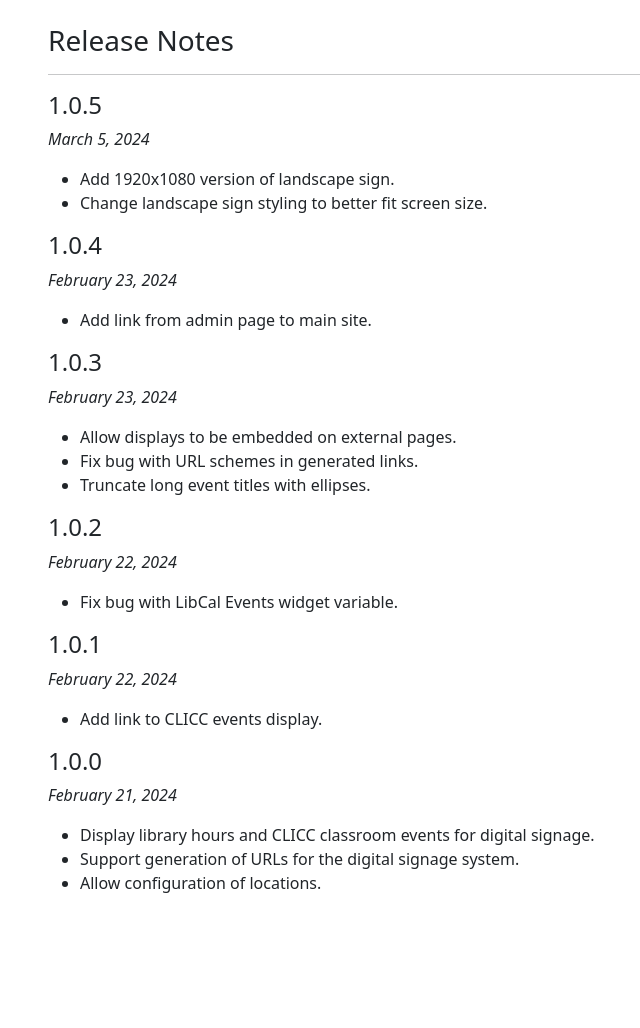
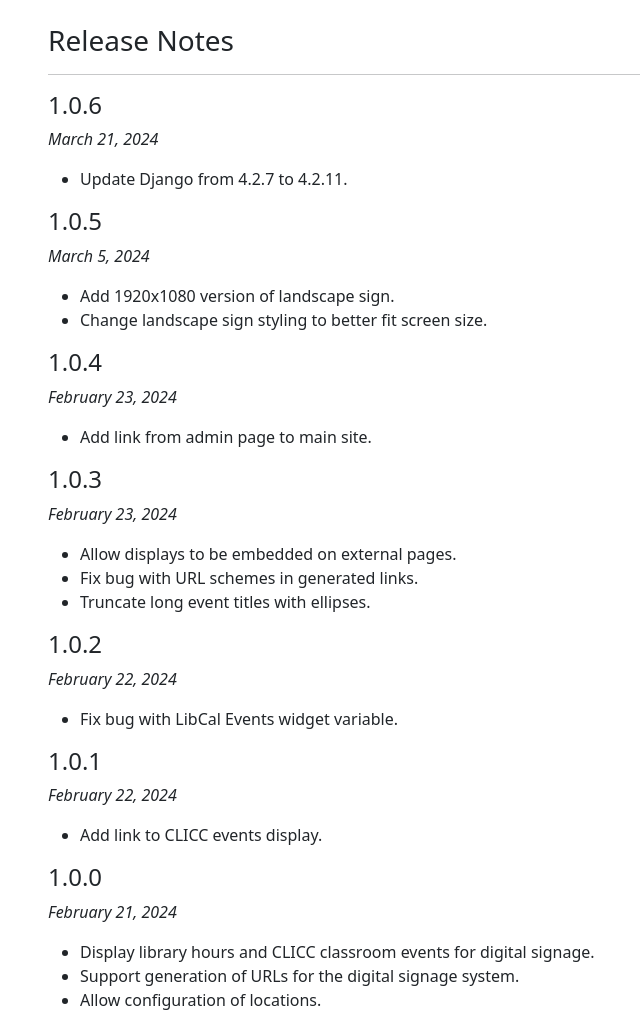
Before and after one commit to UCLALibrary/digital-signage-hours, a Django app: page /release_notes/ in a window 1280 px wide. Shown: the part 46-1074 px from the top of the page, without its empty margins (34-674 px from the left). Before the commit the page ends 939 px from the top, so only its background shows below. Run offline with Django 4.2, Linux system fonts and the light colour scheme; the visitor is signed in with stand-in values (Sample User, id 1); parts of the project's set-up code (start-up, migrations or seed data) failed here and were passed over; some libraries are stand-ins or nearby versions.

Commit message:
SYS-1548: update django (#14)

```diff
--- a/charts/prod-signage-values.yaml
+++ b/charts/prod-signage-values.yaml
@@ -6,7 +6,7 @@ replicaCount: 1
 
 image:
   repository: uclalibrary/digital-signage-hours
-  tag: v1.0.5
+  tag: v1.0.6
   pullPolicy: Always
 
 nameOverride: ""
--- a/requirements.txt
+++ b/requirements.txt
@@ -1,4 +1,4 @@
-Django==4.2.7
+Django==4.2.11
 psycopg2==2.9.7
 whitenoise==6.5.0
 gunicorn==21.2.0
--- a/signs/templates/signs/release_notes.html
+++ b/signs/templates/signs/release_notes.html
@@ -3,6 +3,13 @@
 {% block content %}
 <h3>Release Notes</h3>
 <hr/>
+
+<h4>1.0.6</h4>
+<p><i>March 21, 2024</i></p>
+<ul>
+    <li>Update Django from 4.2.7 to 4.2.11.</li>
+</ul>
+
 <h4>1.0.5</h4>
 <p><i>March 5, 2024</i></p>
 <ul>
```
